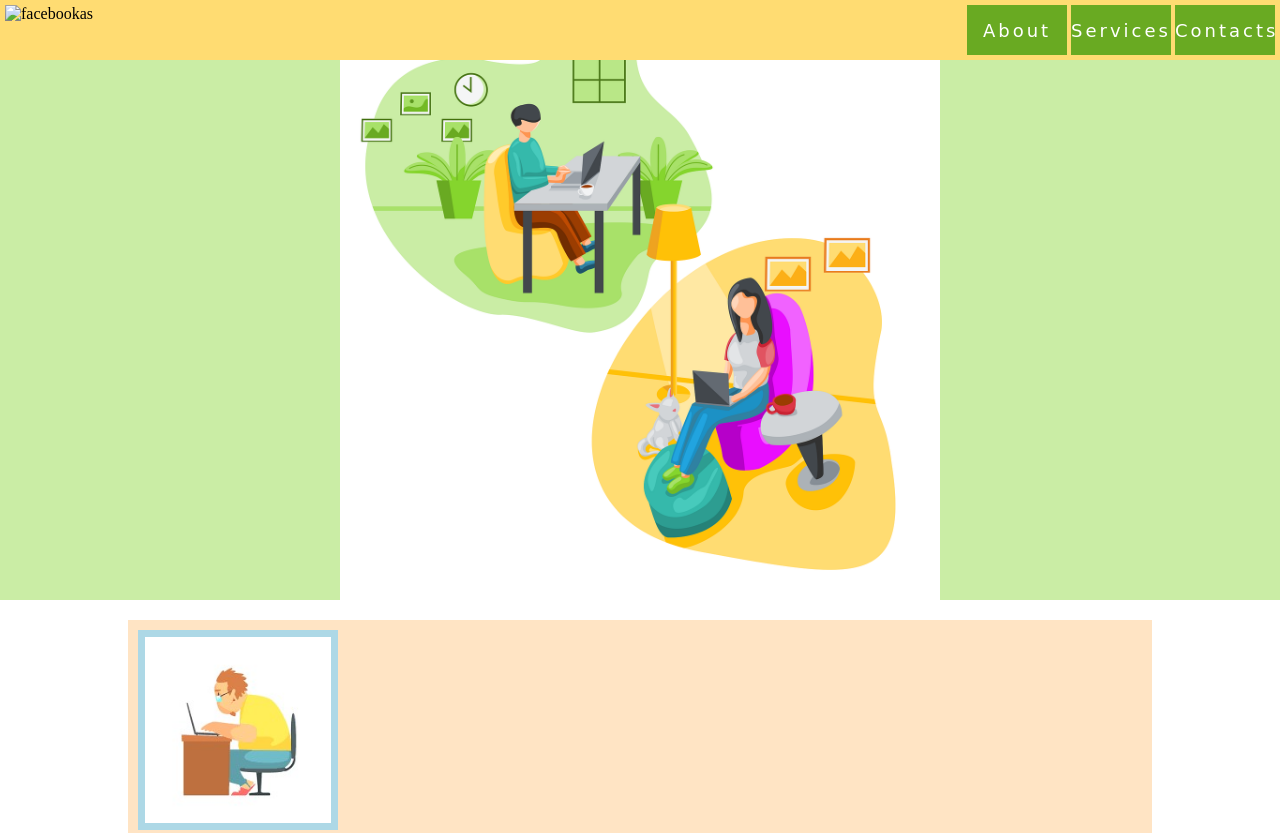
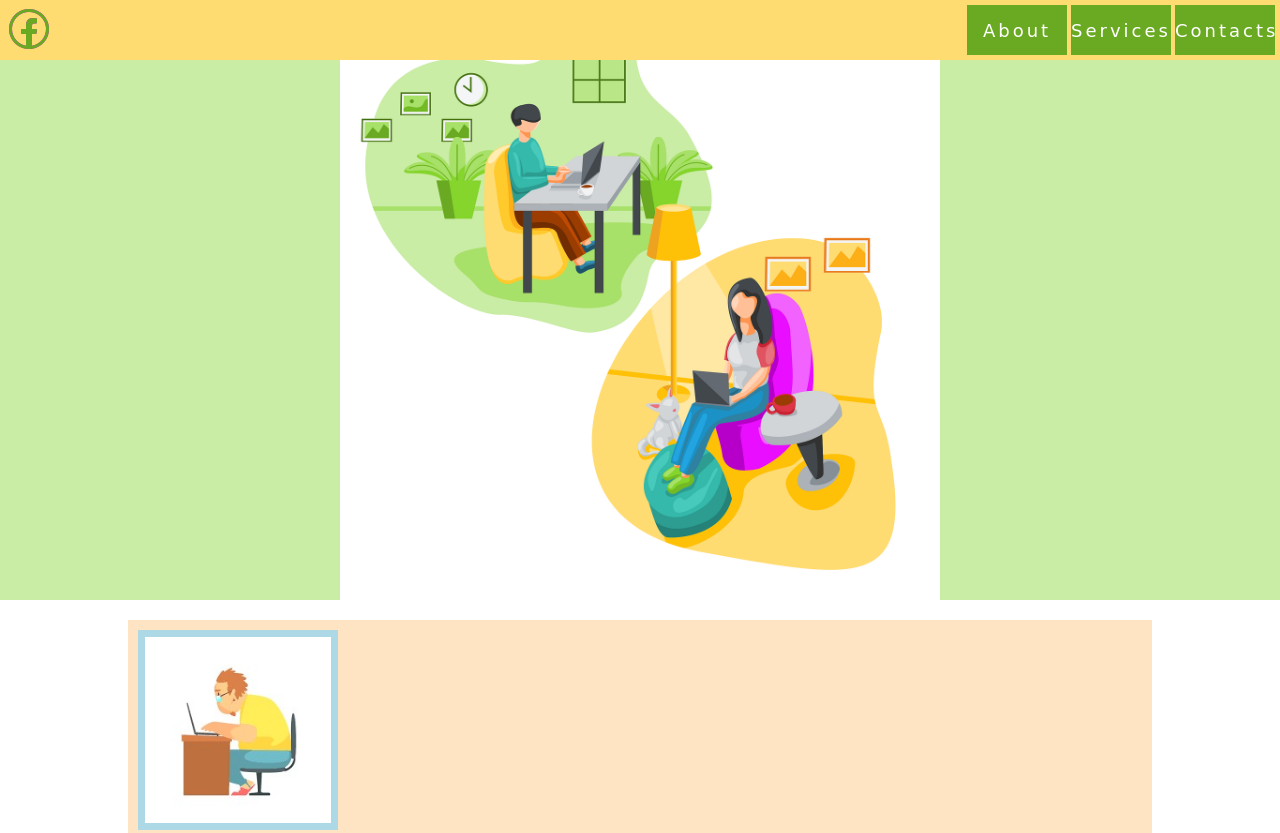
Before and after one commit to goda521/darbas, a plain HTML site: page index.html in a window 1280 px wide. Shown: the top 833 px of the page. Drawn offline with Linux system fonts and the light colour scheme.

Commit message:
Update index.html

```diff
--- a/index.html
+++ b/index.html
@@ -9,8 +9,8 @@
 <body>
  <header>
      <nav>
-         <img src="icon/icon2.png" title="facebookas">
-         <img src="icon/icon.png">
+         <img src="icon2.png" title="facebookas">
+         <img src="icon.png">
 
          <ul>
              <li><a href="" target="_blank" title="nuoroda">About</a></li>
```
